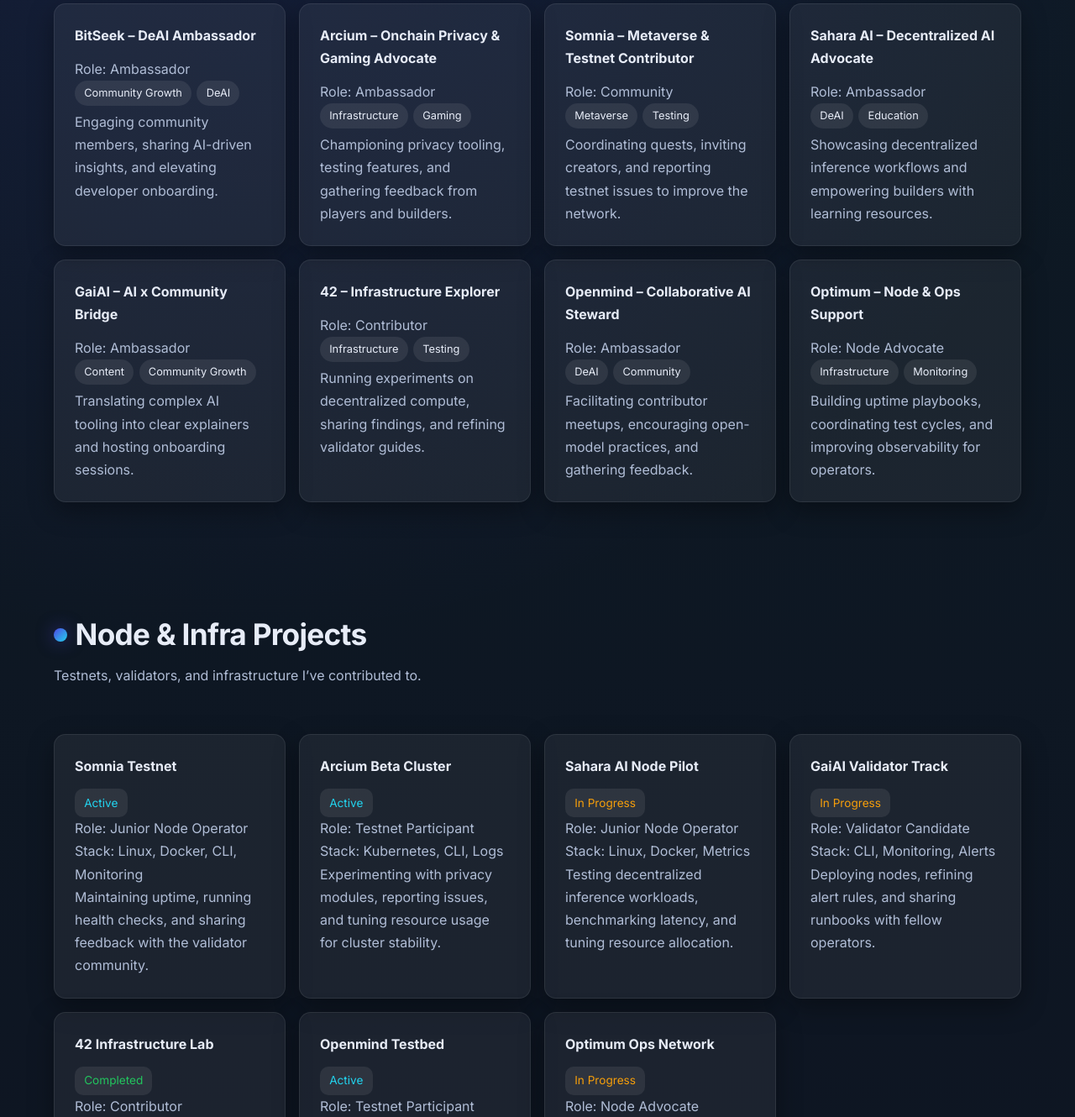
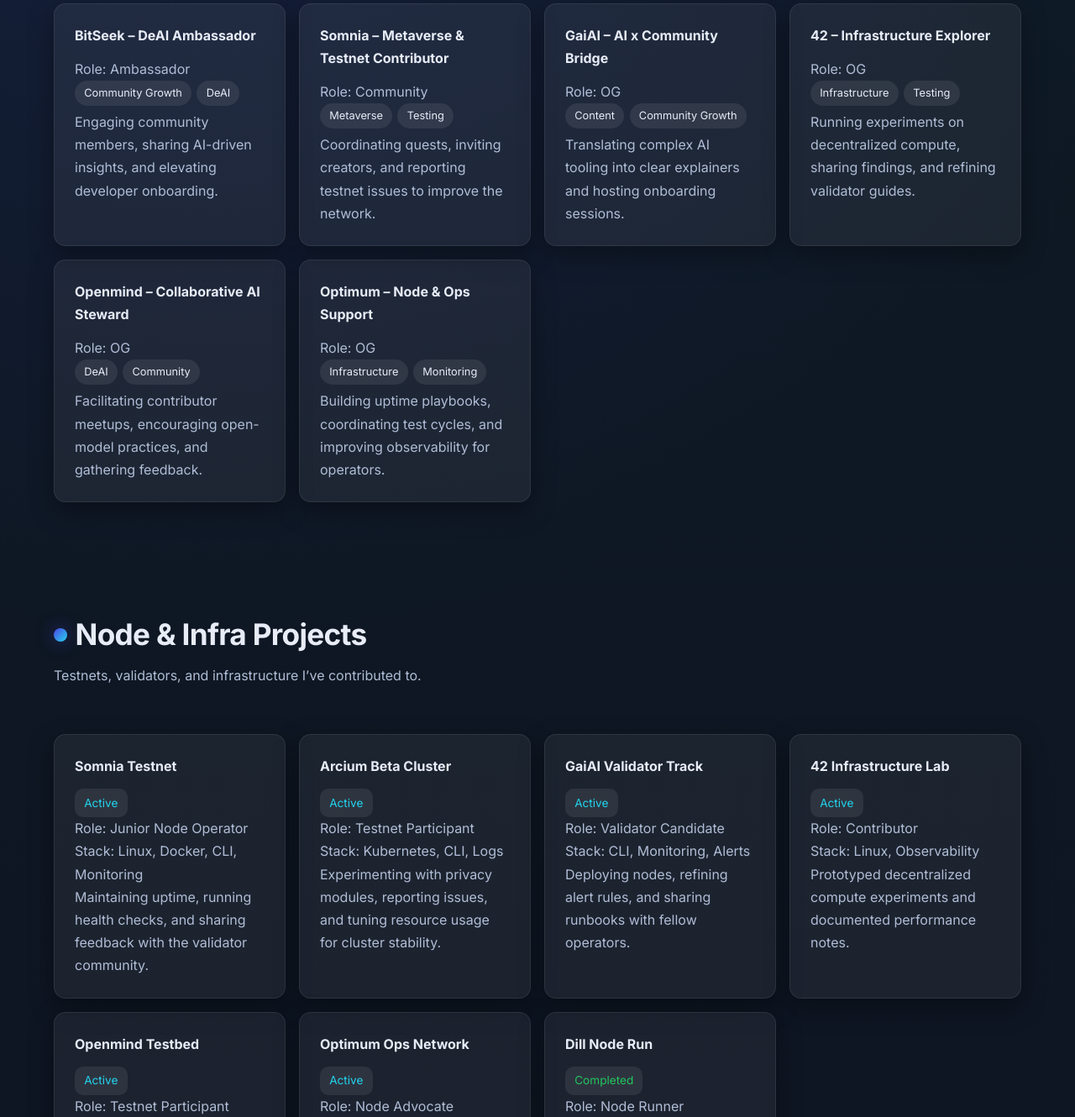
Before and after one commit to EldhiPutra/test, a plain HTML site: page index.html in a window 1280 px wide. Shown: the part 1470-2800 px from the top of the page at 84% size. Drawn offline with Linux system fonts and the light colour scheme.

Commit message:
Align ambassador roles and node statuses

```diff
--- a/index.html
+++ b/index.html
@@ -208,6 +208,20 @@
       border-radius: 50%;
       background: radial-gradient(circle at 30% 30%, rgba(79, 70, 229, 0.4), rgba(34, 211, 238, 0.35));
       filter: drop-shadow(0 15px 50px rgba(0, 0, 0, 0.4));
+    }
+
+    .mascot {
+      position: absolute;
+      color: var(--text);
+      font-weight: 800;
+      letter-spacing: 0.04em;
+      text-transform: uppercase;
+      text-align: center;
+      padding: 0.4rem 0.6rem;
+      border-radius: 10px;
+      background: rgba(0, 0, 0, 0.25);
+      backdrop-filter: blur(8px);
+      box-shadow: 0 10px 30px rgba(0, 0, 0, 0.35);
     }
 
     .badge {
@@ -481,6 +495,7 @@
       </div>
       <div class="hero-visual">
         <div class="circle"></div>
+        <div class="mascot" aria-label="EL Mascot">EL Mascot</div>
         <div class="badge">Web3 Ambassador</div>
       </div>
     </div>
@@ -504,7 +519,7 @@
         <ul class="muted">
           <li>Based in: Indonesia</li>
           <li>Focus: Web3 Ambassador, Decentralized AI, Node Operations</li>
-          <li>Communities: BitSeek, Arcium, Somnia, Sahara AI, GaiAI, 42, Openmind, Optimum</li>
+          <li>Communities: BitSeek, Somnia, GaiAI, 42, Openmind, Optimum, Dill</li>
         </ul>
       </div>
     </div>
@@ -531,12 +546,6 @@
         <div class="tag">Community Growth</div><div class="tag">DeAI</div>
         <p class="muted">Engaging community members, sharing AI-driven insights, and elevating developer onboarding.</p>
       </div>
-      <div class="card" data-type="infra">
-        <h4>Arcium – Onchain Privacy &amp; Gaming Advocate</h4>
-        <p class="muted">Role: Ambassador</p>
-        <div class="tag">Infrastructure</div><div class="tag">Gaming</div>
-        <p class="muted">Championing privacy tooling, testing features, and gathering feedback from players and builders.</p>
-      </div>
       <div class="card" data-type="gaming">
         <h4>Somnia – Metaverse &amp; Testnet Contributor</h4>
         <p class="muted">Role: Community</p>
@@ -544,32 +553,26 @@
         <p class="muted">Coordinating quests, inviting creators, and reporting testnet issues to improve the network.</p>
       </div>
       <div class="card" data-type="deai">
-        <h4>Sahara AI – Decentralized AI Advocate</h4>
-        <p class="muted">Role: Ambassador</p>
-        <div class="tag">DeAI</div><div class="tag">Education</div>
-        <p class="muted">Showcasing decentralized inference workflows and empowering builders with learning resources.</p>
-      </div>
-      <div class="card" data-type="deai">
         <h4>GaiAI – AI x Community Bridge</h4>
-        <p class="muted">Role: Ambassador</p>
+        <p class="muted">Role: OG</p>
         <div class="tag">Content</div><div class="tag">Community Growth</div>
         <p class="muted">Translating complex AI tooling into clear explainers and hosting onboarding sessions.</p>
       </div>
       <div class="card" data-type="infra">
         <h4>42 – Infrastructure Explorer</h4>
-        <p class="muted">Role: Contributor</p>
+        <p class="muted">Role: OG</p>
         <div class="tag">Infrastructure</div><div class="tag">Testing</div>
         <p class="muted">Running experiments on decentralized compute, sharing findings, and refining validator guides.</p>
       </div>
       <div class="card" data-type="deai">
         <h4>Openmind – Collaborative AI Steward</h4>
-        <p class="muted">Role: Ambassador</p>
+        <p class="muted">Role: OG</p>
         <div class="tag">DeAI</div><div class="tag">Community</div>
         <p class="muted">Facilitating contributor meetups, encouraging open-model practices, and gathering feedback.</p>
       </div>
       <div class="card" data-type="infra">
         <h4>Optimum – Node &amp; Ops Support</h4>
-        <p class="muted">Role: Node Advocate</p>
+        <p class="muted">Role: OG</p>
         <div class="tag">Infrastructure</div><div class="tag">Monitoring</div>
         <p class="muted">Building uptime playbooks, coordinating test cycles, and improving observability for operators.</p>
       </div>
@@ -598,22 +601,15 @@
         <p class="muted">Experimenting with privacy modules, reporting issues, and tuning resource usage for cluster stability.</p>
       </div>
       <div class="card">
-        <h4>Sahara AI Node Pilot</h4>
-        <div class="status progress">In Progress</div>
-        <p class="muted">Role: Junior Node Operator</p>
-        <p class="muted">Stack: Linux, Docker, Metrics</p>
-        <p class="muted">Testing decentralized inference workloads, benchmarking latency, and tuning resource allocation.</p>
-      </div>
-      <div class="card">
         <h4>GaiAI Validator Track</h4>
-        <div class="status progress">In Progress</div>
+        <div class="status active">Active</div>
         <p class="muted">Role: Validator Candidate</p>
         <p class="muted">Stack: CLI, Monitoring, Alerts</p>
         <p class="muted">Deploying nodes, refining alert rules, and sharing runbooks with fellow operators.</p>
       </div>
       <div class="card">
         <h4>42 Infrastructure Lab</h4>
-        <div class="status completed">Completed</div>
+        <div class="status active">Active</div>
         <p class="muted">Role: Contributor</p>
         <p class="muted">Stack: Linux, Observability</p>
         <p class="muted">Prototyped decentralized compute experiments and documented performance notes.</p>
@@ -627,10 +623,17 @@
       </div>
       <div class="card">
         <h4>Optimum Ops Network</h4>
-        <div class="status progress">In Progress</div>
+        <div class="status active">Active</div>
         <p class="muted">Role: Node Advocate</p>
         <p class="muted">Stack: Linux, Monitoring, Automation</p>
         <p class="muted">Improving uptime playbooks, coordinating upgrades, and enhancing automation scripts.</p>
+      </div>
+      <div class="card">
+        <h4>Dill Node Run</h4>
+        <div class="status completed">Completed</div>
+        <p class="muted">Role: Node Runner</p>
+        <p class="muted">Stack: Linux, Docker, Monitoring</p>
+        <p class="muted">Completed a Dill node setup, validated uptime, and documented the runbook for future operators.</p>
       </div>
     </div>
   </section>
@@ -705,7 +708,7 @@
       <p class="section-subtitle">Open to collaboration on Web3, decentralized AI, and node infrastructure.</p>
     </div>
     <div class="hero-actions" style="margin-bottom:1rem;">
-      <a class="btn secondary" href="https://twitter.com/el2158033244" target="_blank">X (Twitter)</a>
+      <a class="btn secondary" href="https://x.com/el2158033244" target="_blank">X (Twitter)</a>
       <a class="btn secondary" href="https://t.me/Mister_21" target="_blank">Telegram</a>
       <a class="btn secondary" href="https://discord.com/users/flyerz21" target="_blank">Discord</a>
     </div>
```
